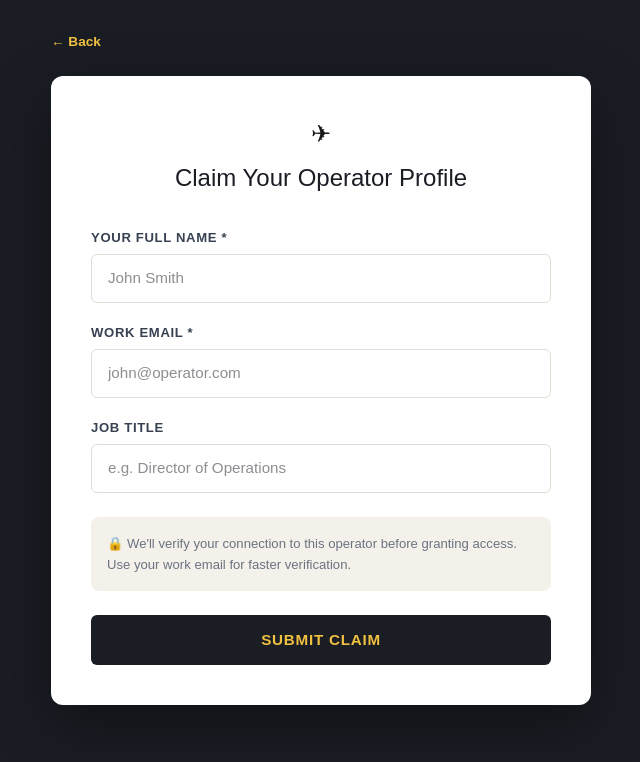
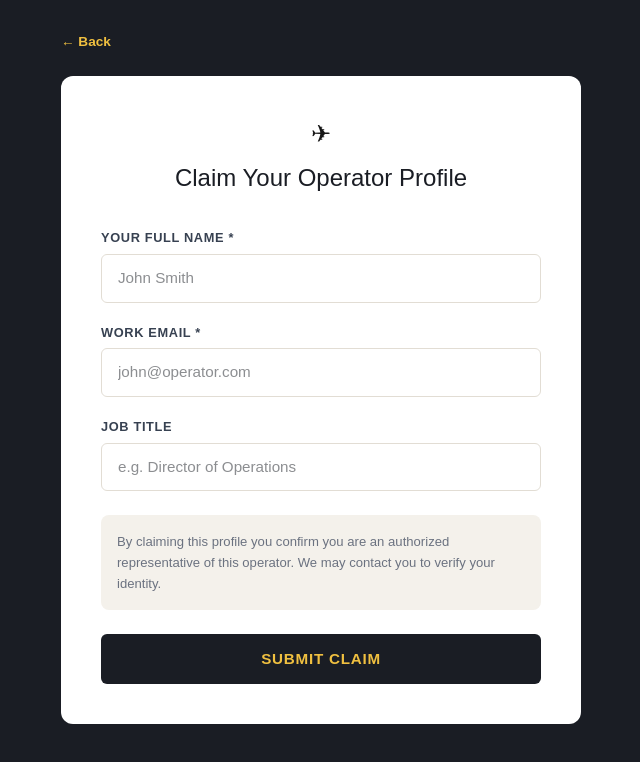
Before and after one commit to mtsmith21/ratemyoperator, a Next.js app: page /claim in a window 1280 px wide. Shown: the top 762 px of the page, without its empty margins (319-959 px from the left). Built offline with nearby package versions, Linux system fonts and the light colour scheme; no server answers.

Commit message:
Add operator claiming flow

```diff
--- a/app/claim/page.tsx
+++ b/app/claim/page.tsx
@@ -3,10 +3,18 @@ import { useState, useEffect, Suspense } from 'react';
 import { useSearchParams } from 'next/navigation';
 import { supabase } from '@/lib/supabase';
 
+interface Operator {
+  id: string;
+  name: string;
+  region: string;
+  fleet_size: string;
+  is_claimed: boolean;
+}
+
 function ClaimForm() {
   const searchParams = useSearchParams();
   const operatorId = searchParams.get('operator');
-  const [operator, setOperator] = useState<any>(null);
+  const [operator, setOperator] = useState<Operator | null>(null);
   const [name, setName] = useState('');
   const [email, setEmail] = useState('');
   const [title, setTitle] = useState('');
@@ -15,11 +23,10 @@ function ClaimForm() {
   const [error, setError] = useState('');
 
   useEffect(() => {
-    if (operatorId) {
-      supabase.from('operators').select('id, name, region, fleet_size').eq('id', operatorId).maybeSingle().then(({ data }) => {
-        if (data) setOperator(data);
-      });
-    }
+    if (!operatorId) return;
+    supabase.from('operators').select('id, name, region, fleet_size, is_claimed').eq('id', operatorId).maybeSingle().then(({ data }) => {
+      if (data) setOperator(data);
+    });
   }, [operatorId]);
 
   async function handleSubmit() {
@@ -31,7 +38,7 @@ function ClaimForm() {
       operator_id: operatorId,
       contact_name: name,
       contact_email: email,
-      contact_title: title,
+      contact_title: title || null,
       status: 'pending',
     });
     setLoading(false);
@@ -45,7 +52,7 @@ function ClaimForm() {
         <div style={{ fontSize: '3rem', marginBottom: '1rem' }}>✅</div>
         <h2 style={{ fontSize: '1.5rem', color: '#1a1d24', marginBottom: '0.75rem' }}>Claim Submitted!</h2>
         <p style={{ color: '#6b7280', marginBottom: '2rem', lineHeight: 1.6 }}>
-          We'll verify your connection to <strong>{operator?.name}</strong> and get back to you at <strong>{email}</strong> within 1-2 business days.
+          We'll verify your claim for <strong>{operator?.name}</strong> and get back to you at <strong>{email}</strong> within 24 hours.
         </p>
         <a href="/" style={{ display: 'inline-block', padding: '0.75rem 2rem', background: '#1a1d24', color: '#f0c040', borderRadius: '6px', textDecoration: 'none', fontWeight: 700 }}>Back to Operators</a>
       </div>
@@ -54,40 +61,43 @@ function ClaimForm() {
 
   return (
     <main style={{ minHeight: '100vh', background: '#1a1d24', fontFamily: 'sans-serif', padding: '2rem 1rem' }}>
-      <div style={{ maxWidth: '540px', margin: '0 auto' }}>
+      <div style={{ maxWidth: '520px', margin: '0 auto' }}>
         <a href={operator ? `/operators/${operator.id}` : '/'} style={{ color: '#f0c040', textDecoration: 'none', fontSize: '0.85rem', fontWeight: 600, display: 'block', marginBottom: '1.5rem' }}>← Back</a>
-        <div style={{ background: '#fff', borderRadius: '12px', padding: '2.5rem', boxShadow: '0 20px 60px rgba(0,0,0,0.4)' }}>
+        <div style={{ background: '#fff', borderRadius: '12px', padding: '2.5rem' }}>
           <div style={{ textAlign: 'center', marginBottom: '2rem' }}>
             <div style={{ fontSize: '1.5rem', marginBottom: '0.5rem' }}>✈</div>
             <h1 style={{ fontSize: '1.5rem', color: '#1a1d24', marginBottom: '0.5rem' }}>Claim Your Operator Profile</h1>
-            {operator && <div style={{ background: '#fffbeb', border: '1px solid #f0c040', borderRadius: '8px', padding: '0.75rem 1rem', marginTop: '1rem' }}>
-              <div style={{ fontWeight: 700, color: '#1a1d24' }}>{operator.name}</div>
-              <div style={{ fontSize: '0.78rem', color: '#6b7280', textTransform: 'capitalize' }}>{operator.region} · {operator.fleet_size}</div>
-            </div>}
+            {operator && <p style={{ color: '#6b7280', fontSize: '0.9rem' }}>Claiming profile for <strong>{operator.name}</strong></p>}
           </div>
 
+          {operator?.is_claimed && (
+            <div style={{ background: '#fef3c7', border: '1px solid #fcd34d', borderRadius: '8px', padding: '1rem', marginBottom: '1.5rem', fontSize: '0.85rem', color: '#92400e' }}>
+              ⚠️ This profile has already been claimed. If you believe this is an error, please contact us.
+            </div>
+          )}
+
           <div style={{ marginBottom: '1.25rem' }}>
-            <label style={{ display: 'block', fontSize: '0.82rem', fontWeight: 600, color: '#374151', marginBottom: '0.4rem', textTransform: 'uppercase', letterSpacing: '0.05em' }}>Your Full Name *</label>
+            <label style={{ display: 'block', fontSize: '0.8rem', fontWeight: 600, color: '#374151', marginBottom: '0.4rem', textTransform: 'uppercase', letterSpacing: '0.05em' }}>Your Full Name *</label>
             <input type="text" placeholder="John Smith" value={name} onChange={e => setName(e.target.value)} style={{ width: '100%', padding: '0.75rem 1rem', border: '1.5px solid #e2ddd4', borderRadius: '6px', fontSize: '0.95rem', color: '#1a1d24', boxSizing: 'border-box' }} />
           </div>
 
           <div style={{ marginBottom: '1.25rem' }}>
-            <label style={{ display: 'block', fontSize: '0.82rem', fontWeight: 600, color: '#374151', marginBottom: '0.4rem', textTransform: 'uppercase', letterSpacing: '0.05em' }}>Work Email *</label>
+            <label style={{ display: 'block', fontSize: '0.8rem', fontWeight: 600, color: '#374151', marginBottom: '0.4rem', textTransform: 'uppercase', letterSpacing: '0.05em' }}>Work Email *</label>
             <input type="email" placeholder="john@operator.com" value={email} onChange={e => setEmail(e.target.value)} style={{ width: '100%', padding: '0.75rem 1rem', border: '1.5px solid #e2ddd4', borderRadius: '6px', fontSize: '0.95rem', color: '#1a1d24', boxSizing: 'border-box' }} />
           </div>
 
           <div style={{ marginBottom: '1.5rem' }}>
-            <label style={{ display: 'block', fontSize: '0.82rem', fontWeight: 600, color: '#374151', marginBottom: '0.4rem', textTransform: 'uppercase', letterSpacing: '0.05em' }}>Job Title</label>
+            <label style={{ display: 'block', fontSize: '0.8rem', fontWeight: 600, color: '#374151', marginBottom: '0.4rem', textTransform: 'uppercase', letterSpacing: '0.05em' }}>Job Title</label>
             <input type="text" placeholder="e.g. Director of Operations" value={title} onChange={e => setTitle(e.target.value)} style={{ width: '100%', padding: '0.75rem 1rem', border: '1.5px solid #e2ddd4', borderRadius: '6px', fontSize: '0.95rem', color: '#1a1d24', boxSizing: 'border-box' }} />
           </div>
 
           <div style={{ background: '#f4f1eb', borderRadius: '8px', padding: '1rem', marginBottom: '1.5rem', fontSize: '0.82rem', color: '#6b7280', lineHeight: 1.6 }}>
-            🔒 We'll verify your connection to this operator before granting access. Use your work email for faster verification.
+            By claiming this profile you confirm you are an authorized representative of this operator. We may contact you to verify your identity.
           </div>
 
           {error && <div style={{ marginBottom: '1rem', padding: '0.75rem 1rem', background: '#fef2f2', border: '1.5px solid #fca5a5', borderRadius: '6px', fontSize: '0.88rem', color: '#991b1b' }}>{error}</div>}
 
-          <button onClick={handleSubmit} disabled={loading} style={{ width: '100%', padding: '0.85rem', background: loading ? '#9ca3af' : '#1a1d24', color: '#f0c040', border: 'none', borderRadius: '6px', fontSize: '0.95rem', fontWeight: 700, textTransform: 'uppercase', letterSpacing: '0.05em', cursor: loading ? 'not-allowed' : 'pointer' }}>
+          <button onClick={handleSubmit} disabled={loading || !!operator?.is_claimed} style={{ width: '100%', padding: '0.85rem', background: loading || operator?.is_claimed ? '#9ca3af' : '#1a1d24', color: '#f0c040', border: 'none', borderRadius: '6px', fontSize: '0.95rem', fontWeight: 700, textTransform: 'uppercase', letterSpacing: '0.05em', cursor: loading || operator?.is_claimed ? 'not-allowed' : 'pointer' }}>
             {loading ? 'Submitting...' : 'Submit Claim'}
           </button>
         </div>
--- a/app/operators/[slug]/page.tsx
+++ b/app/operators/[slug]/page.tsx
@@ -115,6 +115,7 @@ export default function OperatorPage() {
             </div>
           )}
           <a href={`/review?operator=${operator?.id}`} style={{ display: 'block', textAlign: 'center', marginTop: '1.5rem', padding: '0.85rem', background: '#f0c040', color: '#1a1d24', borderRadius: '6px', textDecoration: 'none', fontWeight: 700, fontSize: '0.95rem', textTransform: 'uppercase', letterSpacing: '0.05em' }}>Write a Review for {operator?.name}</a>
+          <a href={`/claim?operator=${operator?.id}`} style={{ display: "block", textAlign: "center", marginTop: "0.75rem", padding: "0.75rem", background: "transparent", color: "#6b7280", borderRadius: "6px", textDecoration: "none", fontSize: "0.8rem", border: "1px solid #2a2d35" }}>🏢 Is this your company? Claim this profile</a>
           {!operator?.is_claimed && <a href={`/claim?operator=${operator?.id}`} style={{ display: "block", textAlign: "center", marginTop: "0.75rem", padding: "0.65rem", background: "transparent", color: "#6b7280", borderRadius: "6px", textDecoration: "none", fontSize: "0.8rem", border: "1px solid #2a2d35" }}>🏢 Is this your company? Claim this profile</a>}
         </div>
         <h2 style={{ color: '#fff', fontSize: '1.2rem', marginBottom: '1rem' }}>{reviews.length > 0 ? `${reviews.length} Review${reviews.length !== 1 ? 's' : ''}` : 'No Reviews Yet'}</h2>
```
